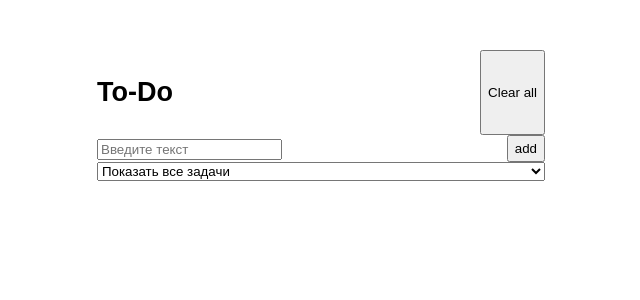
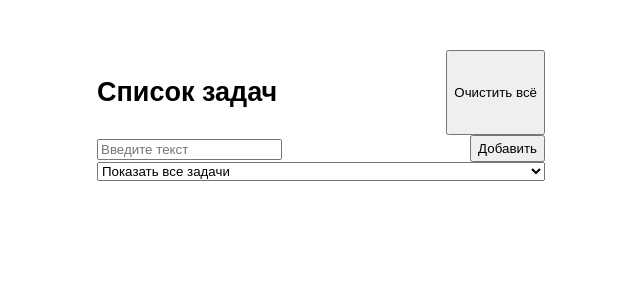
Before and after one commit to Melderey/To-Do-Creative, a React (Create React App) app: page / in a window 1280 px wide. Shown: the top 300 px of the page, without its empty margins (319-959 px from the left). Built offline with nearby package versions, Linux system fonts and the light colour scheme.

Commit message:
Refactor rename menu

```diff
--- a/src/components/App/App.jsx
+++ b/src/components/App/App.jsx
@@ -97,8 +97,8 @@ class App extends React.Component {
     return (
       <div className="container">
         <div className="divFlexStart">
-          <h2>To-Do</h2>
-          <button onClick={this.handleraClearAll}>Clear all</button>
+          <h2>Список задач</h2>
+          <button onClick={this.handleraClearAll}>Очистить всё</button>
         </div>
         <div>
           <RenderForm
--- a/src/components/RenderForm/RenderForm.css
+++ b/src/components/RenderForm/RenderForm.css
@@ -1,4 +1,4 @@
-.divFlexStart {
+/* .divFlexStart {
   display: flex;
   justify-content: space-between;
-}
+} */
--- a/src/components/RenderForm/RenderForm.jsx
+++ b/src/components/RenderForm/RenderForm.jsx
@@ -1,5 +1,5 @@
 import React from "react";
-import "./RenderForm.css";
+/* import "./RenderForm.css"; */
 
 export default class RenderForm extends React.Component {
   render() {
@@ -15,7 +15,7 @@ export default class RenderForm extends React.Component {
             placeholder="Введите текст"
           />
         </div>
-        <button type="submit">add</button>
+        <button type="submit">Добавить</button>
       </form>
     );
   }
--- a/src/components/RenderSelectTasks/RenderSelectTasks.jsx
+++ b/src/components/RenderSelectTasks/RenderSelectTasks.jsx
@@ -9,7 +9,7 @@ export default class RenderSelectTasks extends React.Component {
       <select
         value={statusSelectTask}
         onChange={handlerSelectTasks}
-        className="divFlexStart"
+        /* className="divFlexStart" */
       >
         <option value="all tasks">Показать все задачи</option>
         <option value="uncompleted tasks">Показать невыполненные задачи</option>
--- a/src/components/RenderTasks/RenderTasks.css
+++ b/src/components/RenderTasks/RenderTasks.css
@@ -1,6 +1,11 @@
-.divFlexStart {
+/* .divFlexStart {
   display: flex;
   justify-content: space-between;
   flex-wrap: nowrap;
+  overflow: auto; hidden обрежет выходящий текст
+}
+ */
+
+ .divFlexStart {
   overflow: auto; /* hidden обрежет выходящий текст */
 }
--- a/src/components/RenderTasks/RenderTasks.jsx
+++ b/src/components/RenderTasks/RenderTasks.jsx
@@ -25,11 +25,14 @@ export default class RenderTasks extends React.Component {
               <p>{text}</p>
             </div>
             <div>
-              <input
-                type="checkbox"
-                checked={checkboxActive}
-                onChange={() => handlerCheckboxActivate(id)}
-              />
+              <p>
+                <input
+                  type="checkbox"
+                  checked={checkboxActive}
+                  onChange={() => handlerCheckboxActivate(id)}
+                />
+                Сделано
+              </p>
               <button onClick={() => handlerRemoveTask(id)}>X</button>
             </div>
           </div>
```
